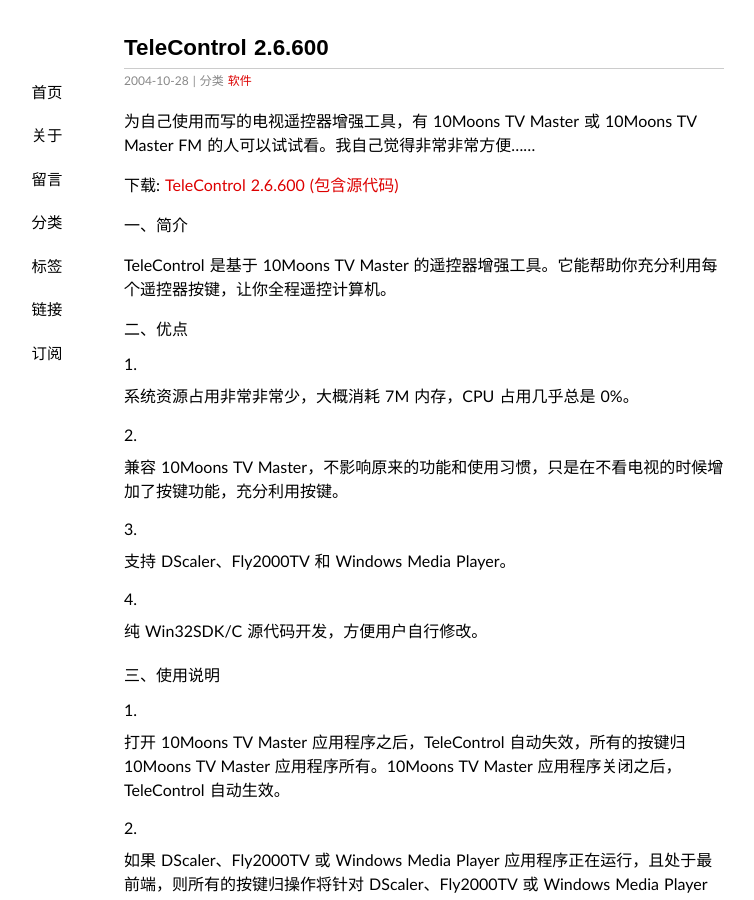
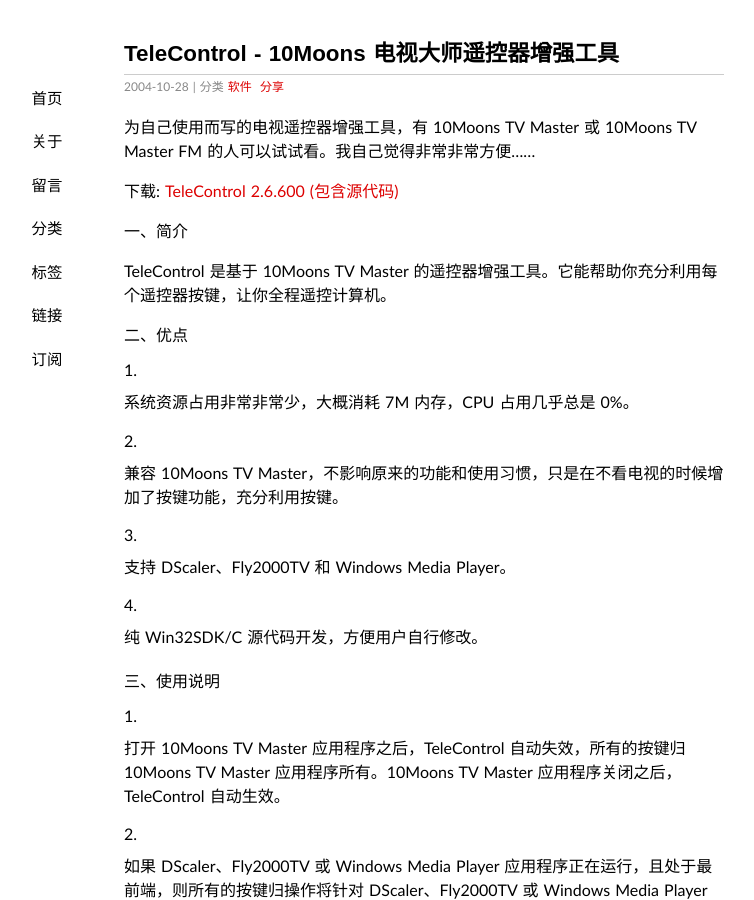
Before and after one commit to Yonsm/Yonsm.github.io, a Jekyll site: the page built from _posts/2004-10-28-telecontrol.md, in a window 1280 px wide and 900 px high. Shown: the whole window, without its empty margins (216-970 px from the left). Built offline with Jekyll 4.4.1, drawn with Linux system fonts in a browser that asks for light colours; some web fonts are replaced; Markdown is read by kramdown in place of the engine named in the settings; comment, search, counter and statistics services are not loaded; some of the changed text lies outside the part shown.

Commit message:
修改标题

```diff
--- a/_posts/2004-10-28-telecontrol.md
+++ b/_posts/2004-10-28-telecontrol.md
@@ -1,9 +1,9 @@
 ---
 date: 2004-10-28 02:41:16+00:00
 layout: post
-title: TeleControl 2.6.600
+title: TeleControl - 10Moons 电视大师遥控器增强工具
 thread: 131
-categories: 软件
+categories: 软件 分享
 ---
 
 
@@ -173,8 +173,5 @@ categories: 软件
    3. 如果你有意见、建议，或者在使用过程中碰到问题，请描述详细信息并 Email 至 [Yonsm@163.com](mailto:Yonsm@163.com)。
 
 
-
-
-
-                                                          Powered by Yonsm
-                                                          2004.9.4
+Powered by Yonsm
+2004.9.4
```
